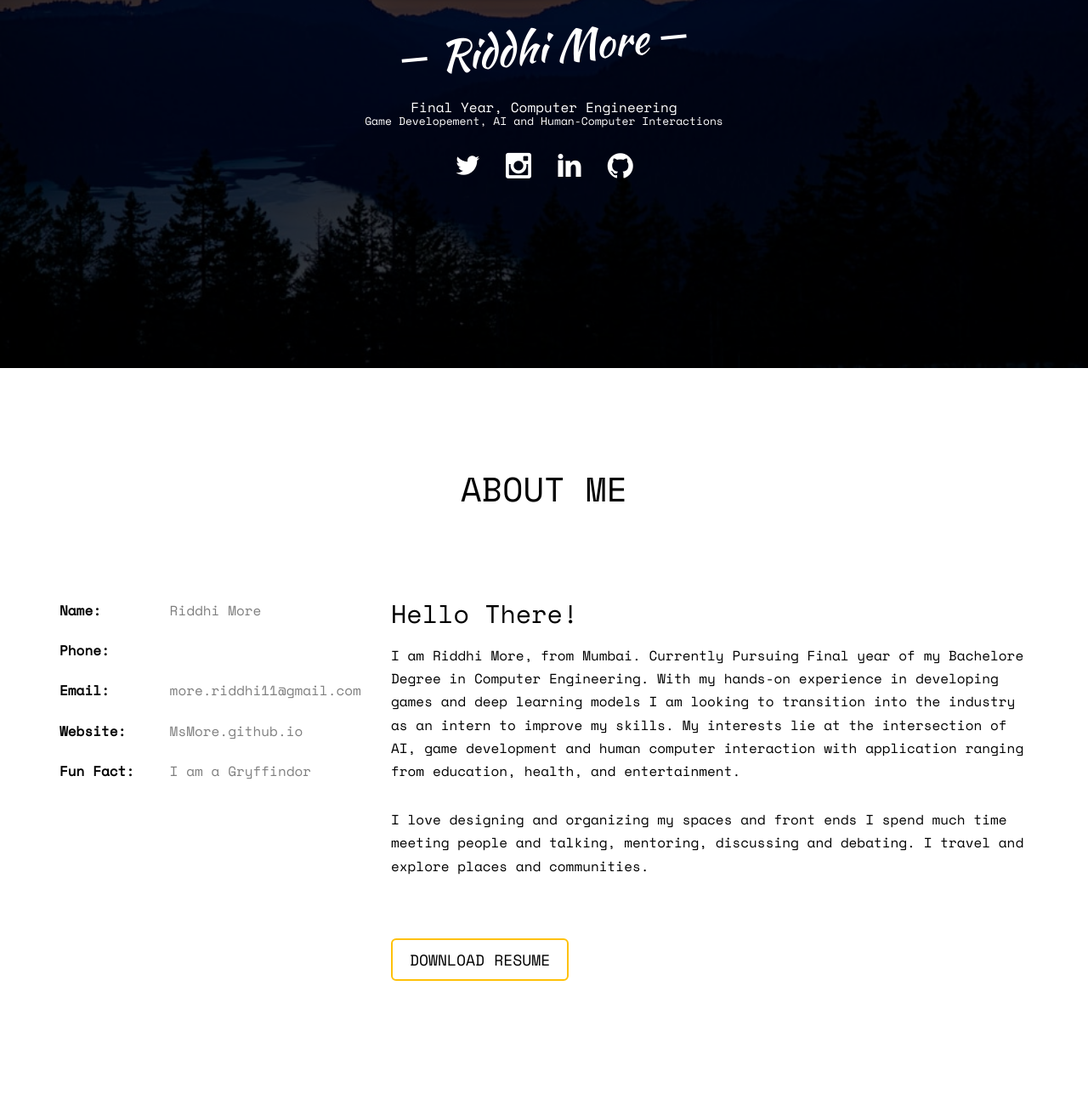
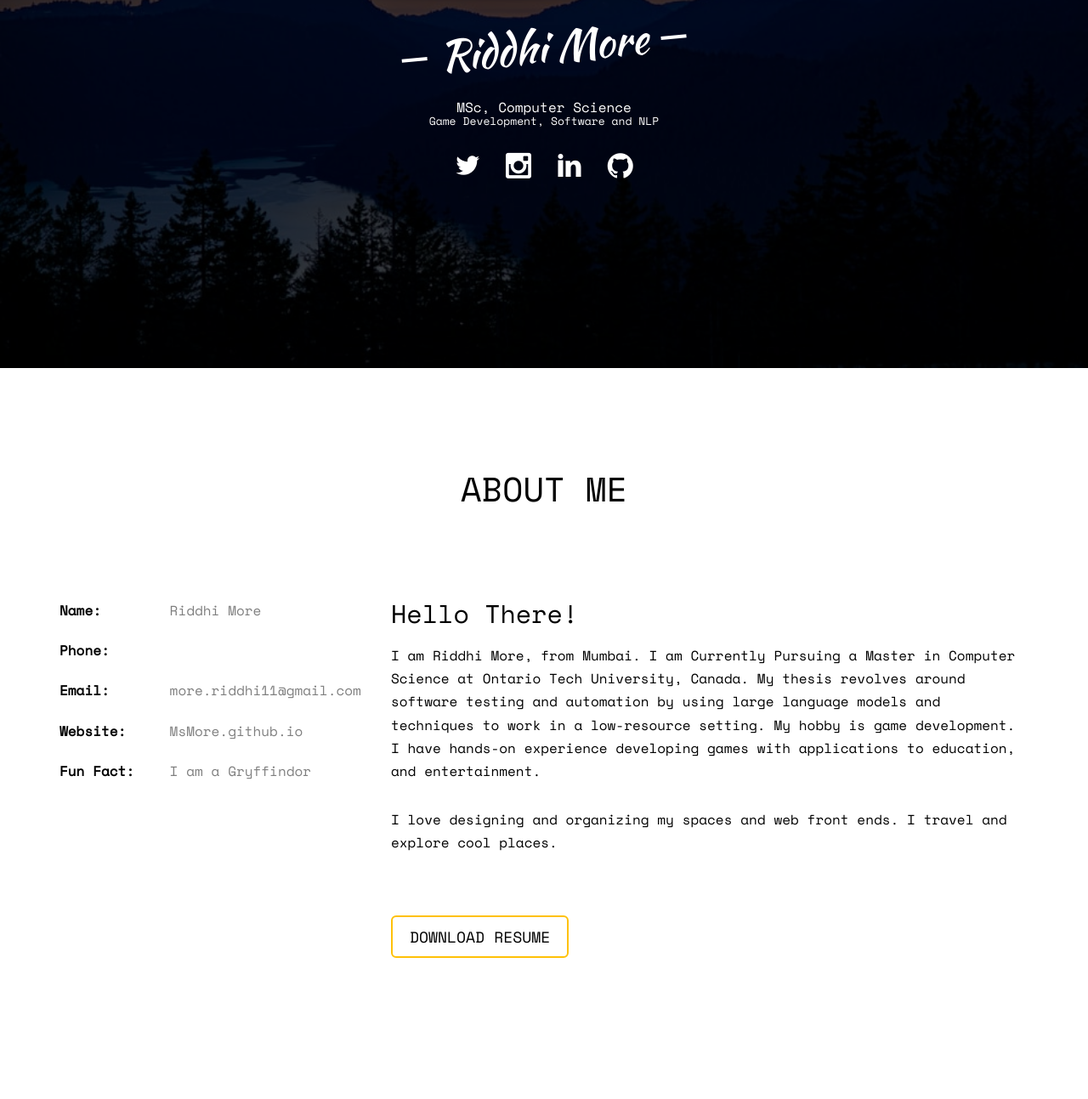
Before and after one commit to MsMore/MsMore.github.io, a plain HTML site: page index.html in a window 1280 px wide. Shown: the part 367-1660 px from the top of the page at 85% size. Drawn offline with nearby package versions, Linux system fonts and the light colour scheme; some packages are replaced by stand-ins of ours; no server answers; files whose address does not match are found by name.

Commit message:
Update index.html

```diff
--- a/index.html
+++ b/index.html
@@ -16,7 +16,7 @@
 	<title>Riddhi More</title>
 	<meta name="viewport" content="width=device-width, initial-scale=1">
 	<meta name="description" content="Riddhi's portfolio Website" />
-	<meta name="keywords" content="Riddhi More, WTEF, portfolio, Resume, computer Engineering, html5, css3, mobile first, responsive, MLH, Watumull" />
+	<meta name="keywords" content="Riddhi More, WTEF, portfolio, Resume, computer Engineering, html5, css3, mobile first, responsive, MLH, Ontario Tech" />
 	<meta name="author" content="Riddhi More" />
 
 
@@ -67,8 +67,8 @@
 						<div class="display-tc js-fullheight animate-box" data-animate-effect="fadeIn">
 							<div class="profile-thumb" style="background: url(images/pic.jpg);"></div>
 							<h1><span>Riddhi More</span></h1>
-							<h3><span> Final Year, Computer Engineering</span></h3>
-							<h4 style="color:white; font-size:13px"><span> Game Developement, AI and Human-Computer Interactions</span></h4>
+							<h3><span> MSc, Computer Science</span></h3>
+							<h4 style="color:white; font-size:13px"><span> Game Development, Software and NLP</span></h4>
 							<p>
 								<ul class="fh5co-social-icons">
 									<li><a href="https://twitter.com/iamRiddhiMore"><i class="icon-twitter2"></i></a></li>
@@ -107,18 +107,13 @@
 				</div>
 				<div class="col-md-8">
 					<h2>Hello There!</h2>
-					<p>I am Riddhi More, from Mumbai. Currently Pursuing Final year of my Bachelore Degree in Computer Engineering.
-						With my hands-on experience in developing games and
-deep learning models I am looking to transition into the
-industry as an intern to improve my skills. My interests lie
-at the intersection of AI, game development and human
-computer interaction with application ranging from
-education, health, and entertainment.
+					<p>I am Riddhi More, from Mumbai. I am Currently Pursuing a Master in Computer Science at Ontario Tech University, Canada.
+						My thesis revolves around software testing and automation by using large language models and techniques to work in a low-resource setting.
+						My hobby is game development. I have hands-on experience developing games with applications to education, and entertainment.
 					</p>
 					<p>
-						I love designing and organizing my spaces and front ends
-						 I spend much time meeting people and talking, mentoring, discussing and debating.
-						 I travel and explore places and communities.
+						I love designing and organizing my spaces and web front ends.
+						 I travel and explore cool places.
 
 					</p>
 					<br>
@@ -160,8 +155,19 @@ education, health, and entertainment.
 						<li class="timeline-heading text-center animate-box">
 							<div><h3>Education</h3></div>
 						</li>
-
 						<li class="animate-box timeline-unverted">
+							<div class="timeline-badge"><i class="icon-graduation-cap"></i></div>
+							<div class="timeline-panel">
+								<div class="timeline-heading">
+									<h3 class="timeline-title">Masters of Science in Computer Science</h3>
+									<span class="company">Ontario Tech University, Oshawa, ON, Canada<br> 2023 - 2025</span>
+								</div>
+								<div class="timeline-body">
+									<p>current GPA: 4.2</p>
+								</div>
+							</div>
+						</li>
+						<li class="animate-box timeline-inverted">
 							<div class="timeline-badge"><i class="icon-graduation-cap"></i></div>
 							<div class="timeline-panel">
 								<div class="timeline-heading">
@@ -173,7 +179,7 @@ education, health, and entertainment.
 								</div>
 							</div>
 						</li>
-						<li class="timeline-inverted animate-box">
+						<li class="timeline-unverted animate-box">
 							<div class="timeline-badge"><i class="icon-graduation-cap"></i></div>
 							<div class="timeline-panel">
 								<div class="timeline-heading">
@@ -185,7 +191,7 @@ education, health, and entertainment.
 								</div>
 							</div>
 						</li>
-						<li class="animate-box timeline-unverted">
+						<li class="animate-box timeline-inverted">
 							<div class="timeline-badge"><i class="icon-graduation-cap"></i></div>
 							<div class="timeline-panel">
 								<div class="timeline-heading">
```
